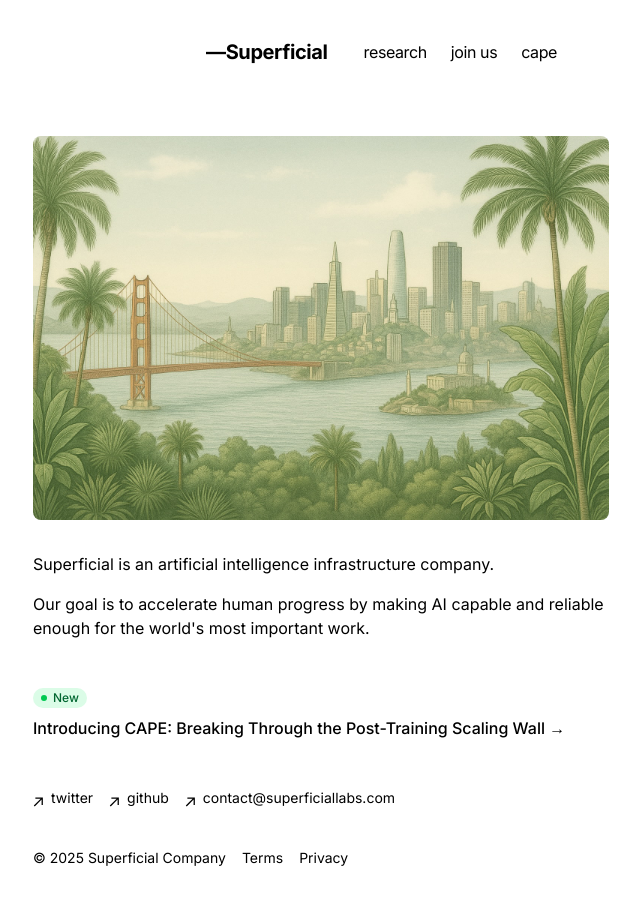
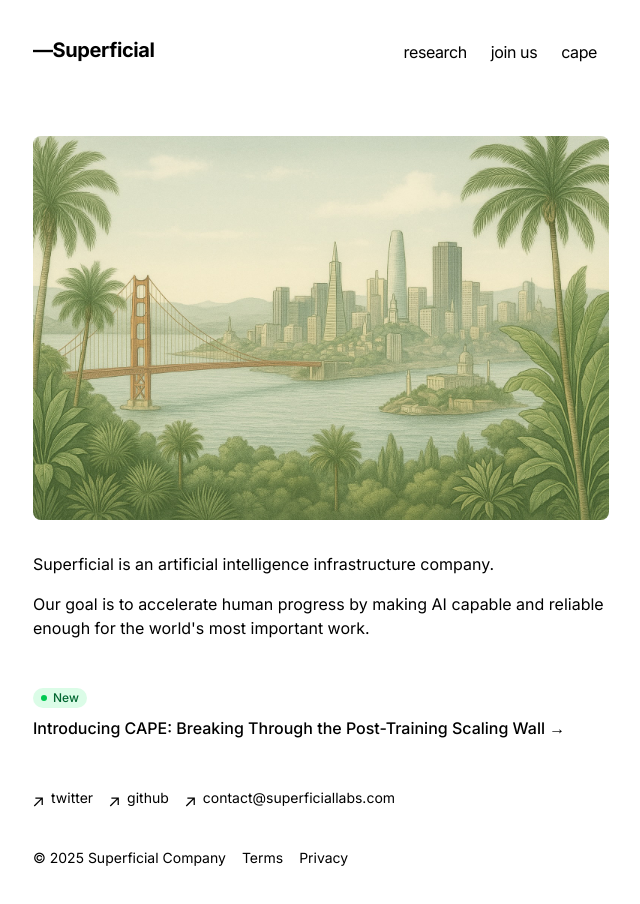
Before and after one commit to superficialorg/capabilitybench, a Next.js app: page / in a window 1280 px wide. Shown: the top 904 px of the page, without its empty margins (319-959 px from the left). Built offline with nearby package versions, Linux system fonts and the light colour scheme.

Commit message:
Right-align navigation links while keeping —Superficial on the left

```diff
--- a/app/components/nav.tsx
+++ b/app/components/nav.tsx
@@ -21,13 +21,13 @@ export function Navbar() {
     <aside className="mb-16 tracking-tight">
       <div className="lg:sticky lg:top-20">
         <nav
-          className="flex flex-row items-start justify-end relative px-0 pb-0 fade md:overflow-auto scroll-pr-6 md:relative"
+          className="flex flex-row items-start justify-between relative px-0 pb-0 fade md:overflow-auto scroll-pr-6 md:relative"
           id="nav"
         >
-          <div className="flex flex-row items-center space-x-0 pr-10 flex-nowrap overflow-x-auto">
-            <Link href="/" className="flex items-center align-middle relative py-1 mr-6 pl-0">
-              <span className={`${inter.className} font-bold text-xl`}>—Superficial</span>
-            </Link>
+          <Link href="/" className="flex items-center align-middle relative py-1 pl-0">
+            <span className={`${inter.className} font-bold text-xl`}>—Superficial</span>
+          </Link>
+          <div className="flex flex-row items-center space-x-0 flex-nowrap overflow-x-auto">
             {Object.entries(navItems).map(([path, { name }]) => {
               return (
                 <Link
```
